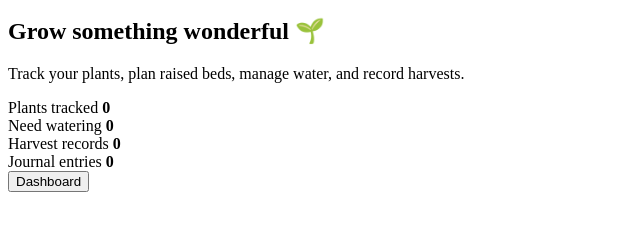
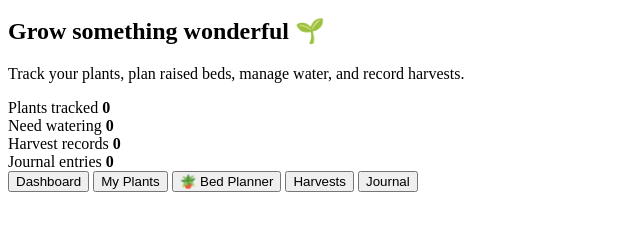
Before and after one commit to AlexandertheGreat491/Garden-Tracker, a plain HTML site: page combine/index.html in a window 1280 px wide. Shown: the part 102-332 px from the top of the page, without its empty margins (0-640 px from the left). Drawn offline with Linux system fonts and the light colour scheme.

Commit message:
created navigation buttons

```diff
--- a/combine/index.html
+++ b/combine/index.html
@@ -54,6 +54,10 @@ Track your plants, plan raised beds, manage water, and record harvests.
   <!-- Navigation -->
 <nav>
 <button class="active" data-tab="dashboard">Dashboard</button>
+<button data-tab="plants">My Plants</button>
+<button data-tab="planner">🪴 Bed Planner</button>
+<button data-tab="harvests">Harvests</button>
+<button data-tab="journal">Journal</button>
 </nav>
 
 </main>
```
